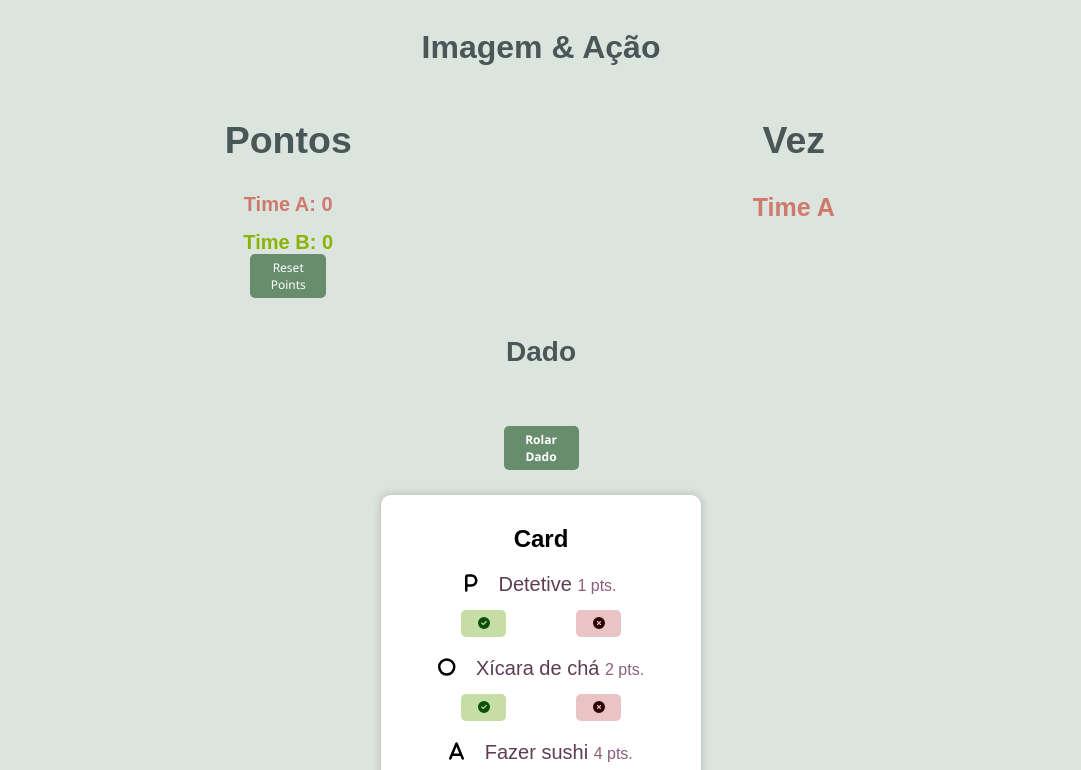
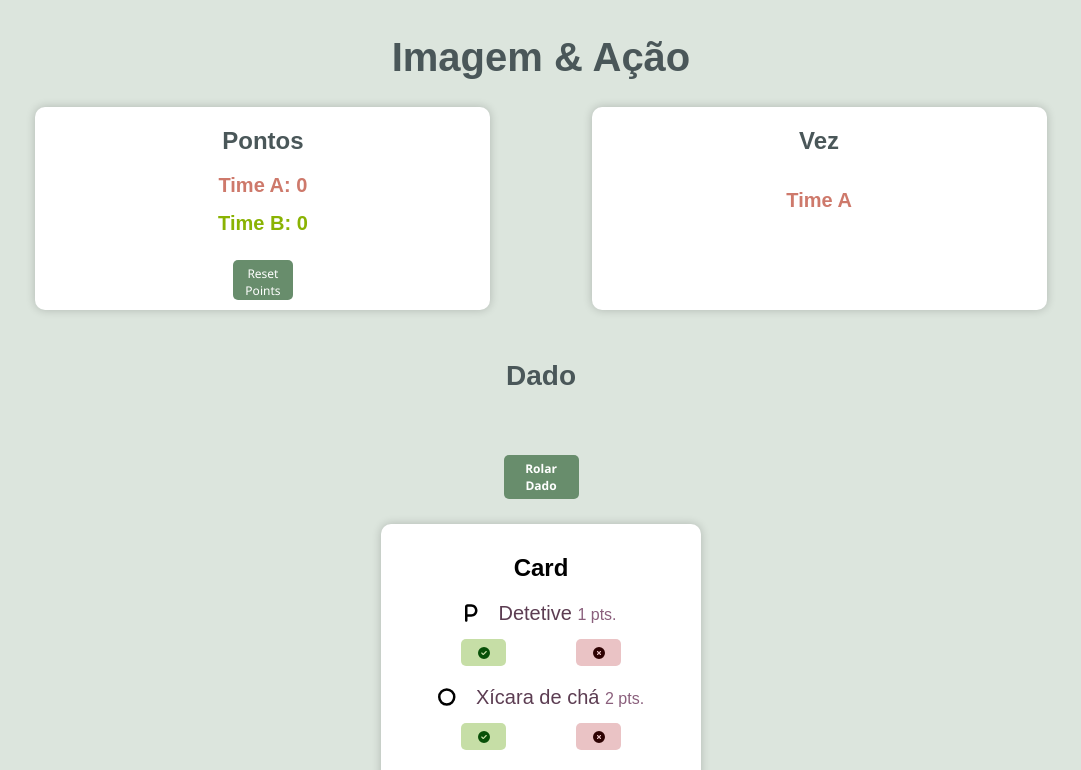
Before and after one commit to joaoluizc/img-acao, a React (Vite) app: page / in a window 1280 px wide. Shown: the top 770 px of the page, without its empty margins (99-1180 px from the left). Built offline with nearby package versions, Linux system fonts and the light colour scheme.

Commit message:
Finalizado CSS

```diff
--- a/src/App.css
+++ b/src/App.css
@@ -6,18 +6,22 @@ body {
 .vezWrapper{
     font-family: sans-serif;
     color: #4A5759;
-    font-size: 25px;
     display: flex;
     flex-direction: column;
     align-items: center;
     flex-wrap: wrap;
     align-content: stretch;
     justify-content: flex-start;
-    width: 50%;
+    width: 45%;
+    background-color: #fff;
+  border-radius: 10px;
+  box-shadow: 0 0 10px rgba(0, 0, 0, 0.2);
 }
 
 .teamA {
     color: #CE796B;
+    font-size: 20px;
+    margin-top: 15px;
 }
 
 .teamB {
@@ -36,16 +40,20 @@ body {
 .titleWrapper {
     font-family: sans-serif;
     color: #4A5759;
+    font-size: 40px;
 }
 
 .pontosWrapper {
     font-family: sans-serif;
     color: #4A5759;
-    font-size: 25px;
-    width: 50% !important;
+
+    width: 45% !important;
     display: flex;
     flex-direction: column;
     align-items: center;
+    background-color: #fff;
+  border-radius: 10px;
+  box-shadow: 0 0 10px rgba(0, 0, 0, 0.2);
 }
 
 .points-team-a {
@@ -67,3 +75,24 @@ font-size: 20px;
     justify-content: space-between;
 
 }
+
+.reset-points{
+    background-color: #688D6C;
+    border: none;
+    font-family: 'Segoe UI', Tahoma, Geneva, Verdana, sans-serif;
+    width: 60px;
+    color: white;
+    padding: 5px;
+    text-align: center;
+    font-size: 12px;
+    border-radius: 5px;
+    height: 40px;
+    margin-top: 25px;
+}
+
+
+.modifier {
+    font-family: 'Segoe UI', Tahoma, Geneva, Verdana, sans-serif;
+    margin-bottom: 15px;
+    margin-top: 15px;
+}
--- a/src/Dice.css
+++ b/src/Dice.css
@@ -7,11 +7,13 @@
     gap: 10px;
     margin-bottom: 5px;
     font-family: sans-serif;
+
 }
 
 .dado{
     font-size: 28px;
     color: #4A5759;
+    margin-top: 50px;
 }
 
 
@@ -29,8 +31,7 @@ button {
 }
 
 .action {
-    font-family: 'Segoe UI', Tahoma, Geneva, Verdana, sans-serif;
-    font-size: 20px;
-    color: #072629;
-    margin-bottom: 10px;
+    color: #5b9098;
+    margin-bottom: 15px;
+    font-size: 23px;
 }
--- a/src/ScoreBoard.jsx
+++ b/src/ScoreBoard.jsx
@@ -5,7 +5,7 @@ function ScoreBoard () {
   const { points, resetPoints } = useContext(Context);
   return (
     <div className='pontosWrapper'>
-      <h2>Pontos</h2>
+      <h2 id='points'>Pontos</h2>
       <div className="points-team-a"><strong>Time A: { points.teamA }</strong></div>
       <div className="points-team-b"><strong>Time B: { points.teamB }</strong></div>
       <button className="reset-points" onClick={resetPoints}>Reset Points</button>
--- a/src/assets/data.js
+++ b/src/assets/data.js
@@ -52,7 +52,6 @@ const easy = [
   {"type": "Fácil", "action": "Beijar", "points": 5},
   {"type": "Fácil", "action": "Ouvir", "points": 2},
   {"type": "Fácil", "action": "Observar", "points": 1},
-  {"type": "Fácil", "action": "Sorrir", "points": 3},
   {"type": "Fácil", "action": "Pular corda", "points": 4},
   {"type": "Fácil", "action": "Caminhar", "points": 2},
   {"type": "Fácil", "action": "Saltar", "points": 1},
```
